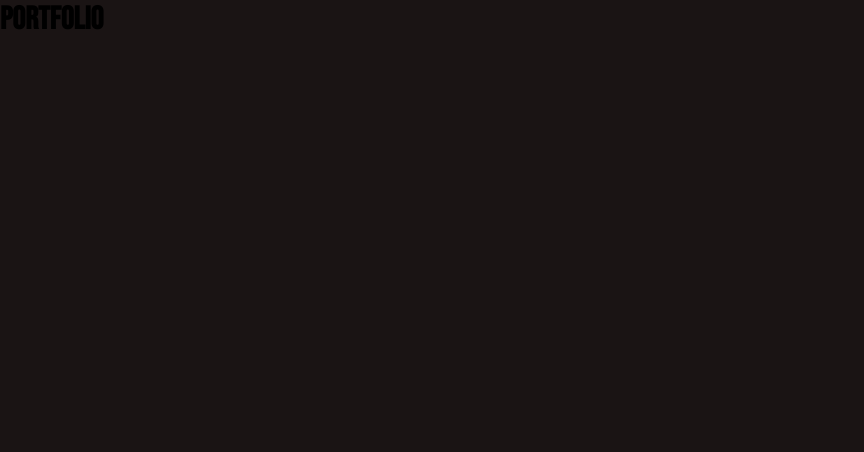
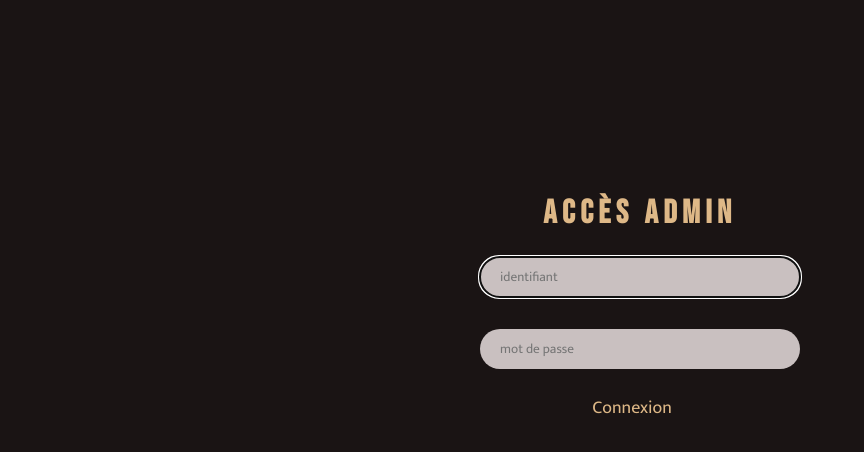
Before and after one commit to AureliaHt/portfolio-react, a React (Create React App) app in the folder client/: page /admin-acces in a window 1280 px wide. Shown: the top 452 px of the page, without its empty margins (0-864 px from the left). Built offline with nearby package versions, Linux system fonts and the light colour scheme.

Commit message:
pages and maj routes

```diff
--- a/client/src/App.js
+++ b/client/src/App.js
@@ -1,15 +1,15 @@
 import { BrowserRouter, Route, Routes } from "react-router-dom";
-import Landing from "./components/Landing";
-import AuthenticationForm from "./components/admin/AuthenticationForm";
+import PortfolioSP from "./pages/PortfolioSP";
+import AdminAcces from "./pages/admin/AdminAcces";
 
 function App() {
   return (
     <BrowserRouter>
       <Routes>
-        <Route index element={<Landing/>}/>
-        <Route path="/" element={<Landing/>}/>
-        <Route path="/admin" element={<AuthenticationForm/>}/>
-        <Route path="*" element={<Landing/>}/>
+        <Route index element={<PortfolioSP/>}/>
+        <Route path="/" element={<PortfolioSP/>}/>
+        <Route path="/admin-acces" element={<AdminAcces/>}/>
+        <Route path="*" element={<PortfolioSP/>}/>
       </Routes>
     </BrowserRouter>
   );
--- a/client/src/components/Landing.js
+++ /dev/null
@@ -1,10 +0,0 @@
-const Landing = () => {
-
-    return (
-        <div>
-            <h1>Portfolio</h1>
-        </div>
-    );
-};
-
-export default Landing;
--- /dev/null
+++ b/client/src/pages/PortfolioSP.js
@@ -0,0 +1,9 @@
+const PortfolioSP = () => {
+    return (
+        <div>
+            <h1>Portfolio Single Page</h1>
+        </div>
+    );
+};
+
+export default PortfolioSP;
--- /dev/null
+++ b/client/src/pages/admin/AdminAcces.js
@@ -0,0 +1,9 @@
+import AuthenticationForm from "../../components/admin/AuthenticationForm";
+
+const AdminAcces = () => {
+    return (
+            <AuthenticationForm/>
+    );
+};
+
+export default AdminAcces;
```
Also changed, not shown: client/src/pages/admin/AdminDashboard.js (added, +9 -0 lines).
